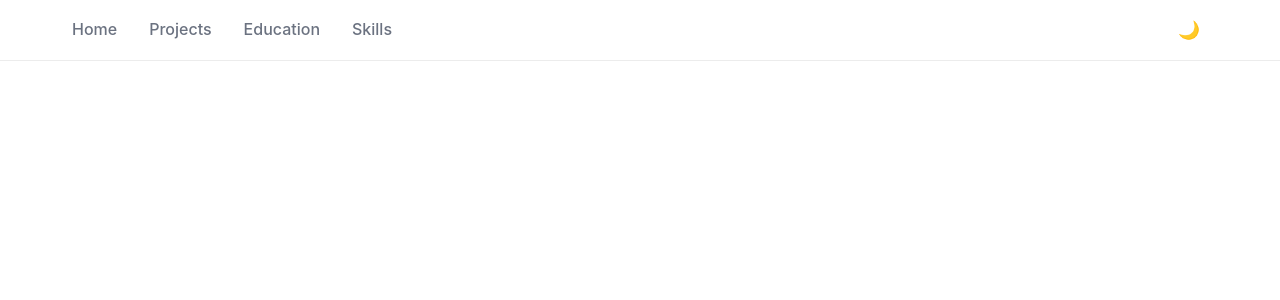
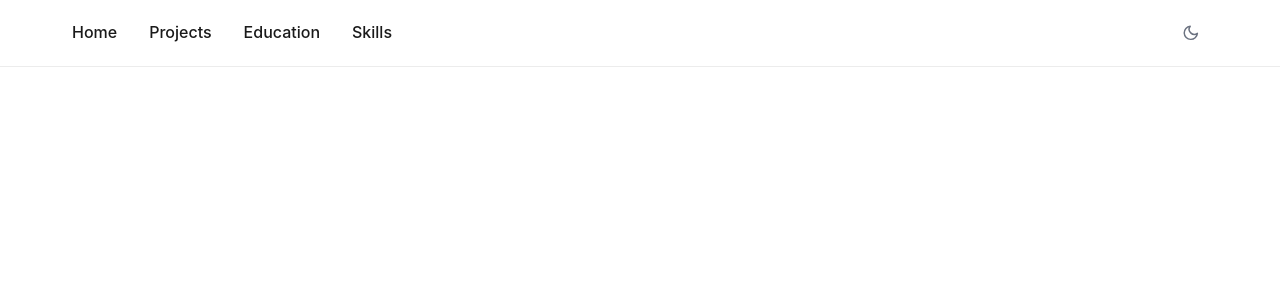
Before and after one commit to yw-blp/personal-portfolio, a React (Vite) app: page / in a window 1280 px wide. Shown: the top 300 px of the page. Built offline with nearby package versions, Linux system fonts and the light colour scheme.

Commit message:
modified Navbar coloring and layout

```diff
--- a/src/components/Navbar/Navbar.jsx
+++ b/src/components/Navbar/Navbar.jsx
@@ -1,18 +1,19 @@
 import { useState } from 'react';
 import useTheme from '../../hooks/useTheme';
 import styles from './Navbar.module.css';
+import { FiSun, FiMoon } from 'react-icons/fi';
+
+const NAV_LINKS = [
+    { label: 'Home', href: '#home' },
+    { label: 'Projects', href: '#projects' },
+    { label: 'Education', href: '#education' },
+    { label: 'Skills', href: '#skills' },
+];
 
 function Navbar() {
     const [menuOpen, setMenuOpen] = useState(false);
     const { theme, toggleTheme } = useTheme();
     const nextTheme = theme === 'light' ? 'dark' : 'light';
-
-    const NAV_LINKS = [
-        { label: 'Home', href: '#home' },
-        { label: 'Projects', href: '#projects' },
-        { label: 'Education', href: '#education' },
-        { label: 'Skills', href: '#skills' },
-    ];
 
     return (
         <nav className={styles.navbar}>
@@ -41,7 +42,11 @@ function Navbar() {
                     onClick={toggleTheme}
                     aria-label={`Switch to ${nextTheme} mode`}
                 >
-                    {theme === 'light' ? '🌙' : '☀️'}
+                    {theme === 'light' ? (
+                        <FiMoon className={styles.moonIcon} />
+                    ) : (
+                        <FiSun className={styles.sunIcon} />
+                    )}
                 </button>
             </div>
         </nav>
--- a/src/components/Navbar/Navbar.module.css
+++ b/src/components/Navbar/Navbar.module.css
@@ -1,17 +1,17 @@
-/*good*/
 .navbar {
     position: sticky;
     top: 0;
     z-index: 100;
     background: var(--color-bg);
     border-bottom: 1px solid rgba(128, 128, 128, 0.15);
+    transition: var(--theme-transition);
 }
-/*good*/
+
 .inner {
     position: relative;
     max-width: 1200px;
     margin: 0 auto;
-    padding: var(--spacing-sm) var(--spacing-lg);
+    padding: var(--spacing-md) var(--spacing-lg);
     display: flex;
     align-items: center;
     justify-content: space-between;
@@ -25,7 +25,7 @@
 }
 
 .links a {
-    color: var(--color-muted);
+    color: var(--color-text);
     font-weight: 500;
     transition: color 0.2s ease;
 }
@@ -38,10 +38,24 @@
     font-size: 1.1rem;
     padding: var(--spacing-sm);
     border-radius: var(--radius);
+    color: var(--color-muted);
 }
 
 .themeToggle:hover {
     background: rgba(128, 128, 128, 0.1);
+}
+
+.sunIcon,
+.moonIcon {
+    transition: color 0.2s ease;
+}
+
+.themeToggle:hover .sunIcon {
+    color: #fbbf24;
+}
+
+.themeToggle:hover .moonIcon {
+    color: #0f3289;
 }
 
 .menuToggle {
@@ -55,10 +69,10 @@
     display: block;
     width: 22px;
     height: 2px;
-    background: var(--color-text);
+    background: var(--color-muted);
     transition:
-        transform 0.2s ease,
-        opacity 0.2s ease;
+    transform 0.2s ease,
+    opacity 0.2s ease;
 }
 
 .menuIcon::before,
```
